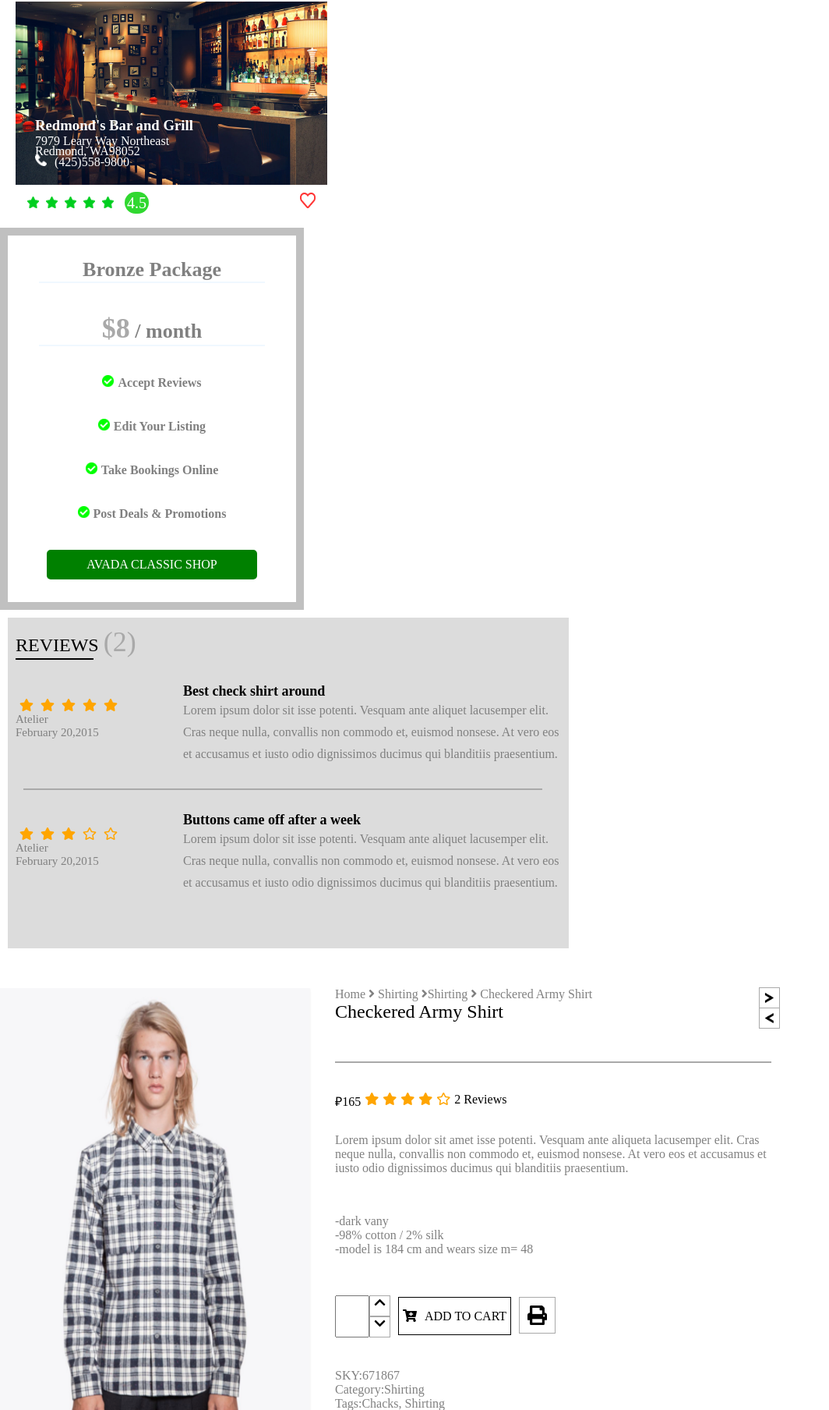
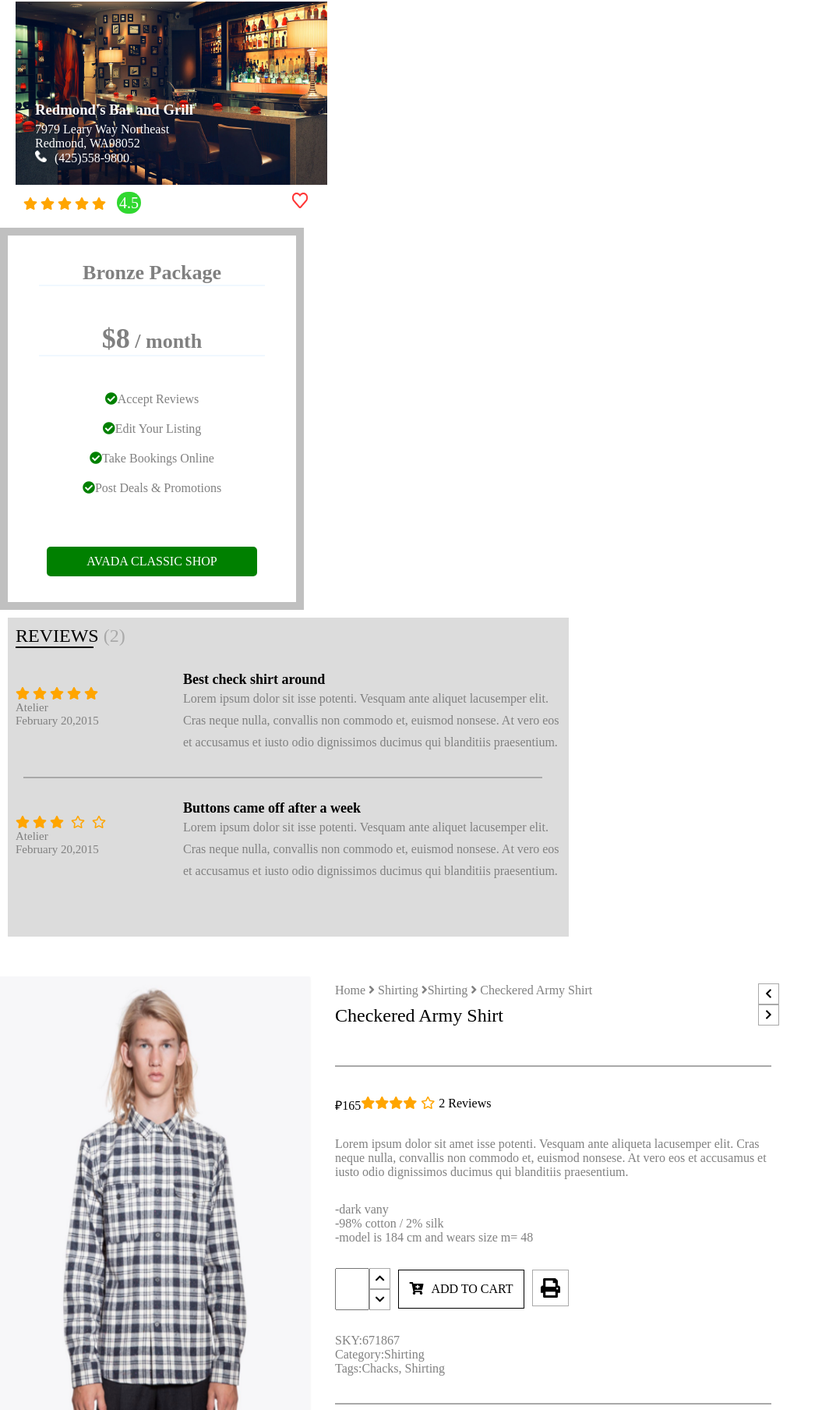
Before and after one commit to BrikBazyko/Test, a plain HTML site: page index.html in a window 1280 px wide. Shown: the part 2318-4126 px from the top of the page at 78% size, without its empty margins (0-1064 px from the left). Drawn offline with Linux system fonts and the light colour scheme; files whose address does not match are found by name.

Commit message:
Add changes

```diff
--- a/index.html
+++ b/index.html
@@ -114,71 +114,74 @@
                   <div class="header__logo">
                     <a href="#">BRIDGE</a>
                   </div>
-                  <div class="header__section">
                   <nav>
-                      <ul class="header__list">
-                        <li class="header__list-item"><a href="#">Home</a>
+                    <ul class="header__block">
+                      <li class="header__block-item"><a href="#">Home</a>
                       </li>
-                        <li class="header__list-item"><a href="#"> Demos & Features</a>
+                      <li class="header__block-item"><a href="#"> Demos & Features</a>
                       </li>
-                        <li class="header__list-item"><a href="#"> Pages</a>
+                      <li class="header__block-item"><a href="#"> Pages</a>
                       </li>
-                        <li class="header__list-item"><a href="#">Elements </a>
+                      <li class="header__block-item"><a href="#">Elements </a>
                       </li>
-                        <li class="header__list-item"><a href="#"> Work</a>
+                      <li class="header__block-item"><a href="#"> Work</a>
                       </li>
-                        <li class="header__list-item"><a href="#"> Blog</a>
+                      <li class="header__block-item"><a href="#"> Blog</a>
                       </li>
-                        <li class="header__list-item"><a href="#">Shop </a>
+                      <li class="header__block-item"><a href="#">Shop </a>
                       </li>
-                        <li class="header__list-item"> <a href="#"><img src="img/basket.png" class="header__list-img"></a>
+                      <li class="header__block-item"> <a href="#"><img src="img/basket.png" class="header__block-img"></a>
                       </li>
-                        <li class="header__list-item"><a href="#"> <img src="img/search.png" class="header__list-img"></a>
+                      <li class="header__block-item"><a href="#"> <img src="img/search.png" class="header__block-img"></a>
                       </li>
-                        <li class="header__list-item"> <a href="#"> <img src="img/bars.png" class="header__list-img"></a>
+                      <li class="header__block-item"> <a href="#"> <img src="img/bars.png" class="header__block-img"></a>
                       </li>
+                    </nav>
+                  </ul>
+                </div>
+                <!-- 8 -->
+                <div class="card-bar">
+                  <div class="card-bar__main">
+                    <div class="card-bar__section">
+                      <h3 class="card-bar__title"> Redmond's Bar and Grill
+                      </h3>
+                      <p class="card-bar__text">7979 Leary Way Northeast</p>
+                      <p class="card-bar__text">Redmond, WA98052</p>
+                      <p class="card-bar__text"><img class="card-bar__img"src="img/tube.png" alt="">(425)558-9800 </p>
                     </div>
                   </div>
-
-                  </ul>
-                </nav>
-              </div>
-            </div>
-            <!-- 8 -->
-            <div class="footer">
-              <div class="footer__main">
-                <div class="main__section">
-                  <h3 class="footer__title"> Redmond's Bar and Grill
-                  </h3>
-                  <p class="footer__text">7979 Leary Way Northeast</p>
-                  <p class="footer__text">Redmond, WA98052</p>
-                  <p class="footer__text"><img class="footer__img"src="img/tube.png" alt="">(425)558-9800 </p>
-                </div>
-              </div>
-              <div class="footer__top">
-                <img src="img/star.png" alt="" class="footer__image">
-                <img src="img/star.png" alt="" class="footer__image">
-                <img src="img/star.png" alt="" class="footer__image">
-                <img src="img/star.png" alt="" class="footer__image">
-                <img src="img/star.png" alt="" class="footer__image">
-                <span class="footer__rating">4.5</span>
-                <img src="img/heart.png" alt="" class="footer__image">
+                  <div class="card-bar__top">
+                    <i class="fas fa-star"></i>
+                    <i class="fas fa-star"></i>
+                    <i class="fas fa-star"></i>
+                    <i class="fas fa-star"></i>
+                    <i class="fas fa-star"></i>
+                    <span class="card-bar__rating">4.5</span>
+                    <img src="img/heart.png" alt="" class="card-bar__image">
                   </div>
                 </div>
                 <!-- 9 -->
                 <div class="market">
                   <h2 class="market__title">Bronze Package</h2>
-              <h2 class="market__title"><span class="title__text">$8</span> / month</h2>
-              <h4 class="market__list"><img class="list__img" src="img/check.png" alt="">Accept Reviews</h4>
-              <h4 class="market__list"><img class="list__img" src="img/check.png" alt="">Edit Your Listing</h4>
-              <h4 class="market__list"><img class="list__img" src="img/check.png" alt="">Take Bookings Online</h4>
-              <h4 class="market__list"><img class="list__img" src="img/check.png" alt="">Post Deals & Promotions</h4>
-              <a class="market-btn" href="#"> AVADA CLASSIC SHOP</a>
+                  <h2 class="market__title"><span class="price__text">$8</span> / month</h2>
+                  <ul>
+                    <li class="market__list"><i class="fas fa-check-circle"></i>Accept Reviews
+                    </li>
+                    <li class="market__list"><i class="fas fa-check-circle"></i>Edit Your Listing
+                    </li>
+                    <li class="market__list">
+                      <i class="fas fa-check-circle"></i>Take Bookings Online
+                    </li>
+                    <li class="market__list">
+                      <i class="fas fa-check-circle"></i>Post Deals & Promotions
+                    </li>
+                  </ul>
+                  <a class="btn btn-market" href="#"> AVADA CLASSIC SHOP</a>
                 </div>
                 <!-- 10 -->
                 <div class="comment">
-              <h2 class="title">REVIEWS <span class="title__text">(2)</span></h3>
-                <div class="comment__section">
+                  <h2 class="title">REVIEWS <span class="comment__cout">(2)</span></h2>
+                  <div class="comment__review">
                     <div class="comment__list">
                       <i class="fas fa-star" ></i>
                       <i class="fas fa-star" ></i>
@@ -195,7 +198,7 @@
                         et accusamus et iusto odio dignissimos ducimus qui blanditiis praesentium.</p>
                       </div>
                     </div>
-                  <div class="comment__section">
+                    <div class="comment__review">
                       <div class="comment__list">
                         <i class="fas fa-star" ></i>
                         <i class="fas fa-star" ></i>
@@ -214,57 +217,56 @@
                       </div>
                     </div>
                     <!-- 11 -->
-                  <div class="page">
-                    <img src="img/man.png" alt="" class="page__img">
-                    <div class="page__content">
-                      <div class="page__content-menu">
-                        <div class="page__toolbar"> <p><a href="#">Home</a> <i class="fas fa-angle-right"> </i> <a href="#">Shirting</a> <i class="fas fa-angle-right"> </i><a href="#">Shirting</a> <i class="fas fa-angle-right"> </i> <a href="#">Checkered Army Shirt</a>
+                    <div class="product">
+                      <img src="img/man.png" alt="" class="product__img">
+                      <div class="product__content">
+                        <div class="product__content-menu">
+                          <div class="product__toolbar"> <p class="text"><a href="#">Home</a> <i class="fas fa-angle-right"> </i> <a href="#">Shirting</a> <i class="fas fa-angle-right"> </i><a href="#">Shirting</a> <i class="fas fa-angle-right"> </i> <a href="#">Checkered Army Shirt</a>
                           </p>
-                        <h2 class="page__title">Checkered Army Shirt</h2>
+                          <h2 class="product__title">Checkered Army Shirt</h2>
                         </div>
-                      <div class="page__menu"> <a href="#"><img class="page__button" src="img/arrow-right.png" alt=""></a> <a href="#"><img class="page__button" src="img/arrow-left.png" alt=""></a> </div>
+                        <div class="product__menu">
+                          <button type="button" name="button" class="btn"><i class="fas fa-chevron-left"></i></button>
+                          <button type="button" name="button" class="btn"><i class="fas fa-chevron-right"></i></button>
                         </div>
-                    <div class="page__price">
+                      </div>
+                      <div class="product__price">
                         <p>₽165</p>
                         <i class="fas fa-star"></i>
                         <i class="fas fa-star"></i>
                         <i class="fas fa-star"></i>
                         <i class="fas fa-star"></i>
                         <i class="far fa-star"></i>
-                      <p class="page__visitors">2 Reviews</p>
+                        <p class="product__visitors">2 Reviews</p>
                       </div>
-                    <p class="page__text">Lorem ipsum dolor sit amet isse potenti. Vesquam ante aliqueta lacusemper elit. Cras
+                      <p class="product__text">Lorem ipsum dolor sit amet isse potenti. Vesquam ante aliqueta lacusemper elit. Cras
                         neque nulla, convallis non commodo et, euismod nonsese. At vero eos et accusamus et
                         iusto odio dignissimos ducimus qui blanditiis praesentium.
                       </p>
-                    <div class="page__caption">
+                      <div class="product__caption">
                         <p>-dark vany</p>
                         <p>-98% cotton / 2% silk</p>
                         <p>-model is 184 cm and wears size m= 48</p>
                       </div>
-                    <div class="page__block">
+                      <div class="product__block">
                         <input type="text" name="" value="" class="block-button-amount">
-                      <div class="page__block-button">
-                        <a  href="#"> <i class="fas fa-chevron-up"></i> </a>
-                        <a href="#"> <i class="fas fa-chevron-down"></i> </a>
+                        <div class="product__block-button">
+                          <button class="btn" type="button" name="button"> <i class="fas fa-chevron-up"></i></button>
+                          <button class="btn" type="button"><i class="fas fa-chevron-down"></i></button>
                         </div>
-                      <div class="page__block-btn">
                         <a href="#" class="block__btn"> <i class="fas fa-cart-plus"></i>ADD TO CART</a>
+                        <a href="#">  <img src="img/print.png" alt="" class="product__block-img"></a>
                       </div>
-                      <div class="page__block-print">
-                        <a href="#">  <img src="img/print.png" alt="" class="page__block-img"></a>
-                      </div>
-                    </div>
-                    <div class="page__caption down">
+                      <div class="product__caption down">
                         <p>SKY:671867</p>
                         <p>Category:Shirting</p>
                         <p>Tags:Chacks, Shirting</p>
                       </div>
-                    <div class="page__social">
-                      <p  class="page__social-title">Share</p>
-                      <p class="page__social-img"> <i class="fab fa-facebook-f"></i> 0</p>
-                      <p class="page__social-img"> <i class="fab fa-twitter"></i></p>
-                      <p class="page__social-img"><i class="fab fa-instagram"></i>1</p>
+                      <div class="social">
+                        <p  class="social-title">Share</p>
+                        <p class="social-icon"><i class="fab fa-facebook-f"></i> 0 </p>
+                        <p class="social-icon"> <i class="fab fa-twitter"></i></p>
+                        <p class="social-icon"><i class="fab fa-instagram"></i> 1 </p>
                       </div>
                     </div>
                   </body>
--- a/style/style.css
+++ b/style/style.css
@@ -200,25 +200,23 @@
   padding: 20px;
   background: gray;
 }
-.header__section{
 
-}
 a{
   text-decoration: none;
   color: black;
 }
-.header__list{
+.header__block{
   display: flex;
   align-items: center;
 }
-.header__list-item{
+.header__block-item{
   padding: 10px 15px;
   margin-left: 10px;
   font-size: 18px;
   text-transform: uppercase;
 }
 
-.header__list-img{
+.header__block-img{
   width: 18px;
   height: 18px;
 }
@@ -232,10 +230,10 @@ li{
   font-family: sans-serif;
   padding: 15px;
 }
-.footer{
+.card-bar{
   margin: 20px;
 }
-.footer__main{
+.card-bar__main{
   background-image: url(C:/Users/brikb/Downloads/Test/img/bar.jpg);
   background-size: cover;
   width: 400px;
@@ -243,16 +241,16 @@ li{
   color: white;
   display: flex;
 }
-.main__section{
+.card-bar__section{
   display: flex;
   flex-direction: column;
   justify-content: flex-end;
   margin: 25px;
 }
-.footer__title{
-  margin-bottom: 0;
+.card-bar__title{
+  margin-bottom: 5px;
 }
-.footer__rating{
+.card-bar__rating{
   background: #30d830;
   border-radius: 16px;
   color: white;
@@ -261,27 +259,25 @@ li{
   margin-left: 10px;
 }
 
-.footer__top{
+.card-bar__top{
   margin: 10px;
 }
-.footer__image{
+.card-bar__image{
   height: 15px;
   width: 15px;
   margin-left: 5px;
 }
-.footer__image:last-child{
+.card-bar__image:last-child{
   margin-left: 190px;
   width: 20px;
   height: 20px;
 }
-.footer__img{
+.card-bar__img{
   width: 15px;
   height: 15px;
   margin-right: 10px;
 }
-.footer__text{
-  margin-bottom: -5px;
-}
+
 .market{
   display: flex;
   flex-direction: column;
@@ -297,7 +293,7 @@ li{
   color: gray;
   font-size: 26px;
 }
-.title__text{
+.price__text{
   font-size: 36px;
 }
 .list__img{
@@ -305,8 +301,13 @@ li{
   width: 15px;
   margin-right: 5px;
 }
+.fas.fa-check-circle{
+  color: green;
+}
 .market__list{
   color: gray;
+  text-align: center;
+  margin-bottom: 20px;
 }
 .market__title::after{
   display: flex;
@@ -315,7 +316,7 @@ li{
   height: 2px;
   background: aliceblue;;
 }
-.market-btn{
+.btn.btn-market{
   background: green;
   text-decoration: none;
   color: white;
@@ -348,10 +349,10 @@ h2.title::after{
 .far.fa-star{
   color: orange;
 }
-.title__text{
+.comment__cout{
   color: darkgray;
 }
-.comment__section{
+.comment__review{
   display: flex;
   margin-bottom: 60px;
 }
@@ -377,7 +378,7 @@ h2.title::after{
   color: gray;
   line-height: 28px;
 }
-.comment__section:last-child::after{
+.comment__review:last-child::after{
   display: flex;
   position: absolute;
   content: "";
@@ -391,26 +392,27 @@ a{
   text-decoration: none;
   color: black;
 }
-.page{
+.product{
   margin-top: 50px;
   display: flex;
   width: 1000px;
 }
-.page__content{
+.product__content{
   margin-left: 30px;
+  margin-top: 10px;
 }
-.page__content-menu{
+.product__content-menu{
   display: flex;
 }
-.page__menu a{
+.product__menu a{
   height: 26px;
   width: 26px;
 }
-.page__toolbar{
+.product__toolbar{
   flex-grow: 1;
   margin-bottom: 90px;
 }
-.page__toolbar::after{
+.product__toolbar::after{
   display: flex;
   position: absolute;
   content: "";
@@ -419,30 +421,27 @@ a{
   background: darkgray;
   margin-top: 50px;
 }
-.page__menu{
+.product__menu{
   display: flex;
   flex-direction: column;
 }
 .fas.fa-star{
-  margin-left: 5px;
   color: orange;
 }
 .far.fa-star{
   margin-left: 5px;
   color: orange;
 }
-.page__visitors{
+.product__visitors{
   margin-left: 5px;
 }
-
-.page__title{
+.product__title{
   font-weight: normal;
 }
-
-.page__toolbar a{
+.product__toolbar a{
   color: gray;
 }
-.page__toolbar p{
+.product__toolbar p{
   color: gray;
 }
 .block__btn{
@@ -453,38 +452,61 @@ a{
   margin-left: 10px;
   background: white;
 }
-.page__img{
+.product__img{
   height: 600px;
   width: 400px;
 }
-.page__block-button{
+.product__block-button{
   display: flex;
   flex-direction: column;
 }
-.page__price{
+.product__price{
   display: flex;
 }
-.page__button{
+.product__button{
   border: 1px solid darkgray;
 }
-.page__block{
+.product__block{
   display: flex;
   align-items: center;
-  margin-top: 50px;
+  margin-top: 30px;
 }
-.page__caption{
-  margin-top: 50px;
+.product__caption{
+  margin-top: 30px;
   color: gray;
 }
+.text{
+  margin-bottom: 10px;
+}
+.fas.fa-chevron-left{
+  border: 1px solid darkgray;
+  width: 25px;
+  height: 25px;
+  display: flex;
+  justify-content: center;
+  align-items: center;
+}
+.fas.fa-chevron-right{
+  border: 1px solid darkgray;
+  width: 25px;
+  height: 25px;
+  display: flex;
+  justify-content: center;
+  align-items: center;
+}
 .fas.fa-chevron-up{
+  display: flex;
+  justify-content: center;
+  align-items: center;
   border: 1px solid darkgray;
-  text-align: center;
   height: 25px;
   width: 25px;
 }
 .fas.fa-chevron-down{
+  display: flex;
+  justify-content: center;
+  align-items: center;
   border: 1px solid darkgray;
-  text-align: center;
   height: 25px;
   width: 25px;
 }
@@ -493,37 +515,44 @@ a{
   height: 50px;
   text-align: center;
 }
-.page__button{
+.product__button{
   width: 25px;
   height: 25px;
 }
 .fas.fa-cart-plus{
   margin-right: 10px;
 }
-.page__block-img{
+.product__block-img{
   border: 1px solid darkgray;
   height: 25px;
   width: 25px;
   margin-left: 10px;
   padding: 10px;
 }
-.page__caption.down{
-  margin-top: 40px;
+.product__caption.down{
+  margin-top: 30px;
 }
-.page__social{
+.social{
   display: flex;
   position: relative;
   margin-top: 50px;
 }
-.page__social-img{
+.product__social-img{
   margin-left: 15px;
   color: gray;
 }
-.page__text{
+.product__text{
   color: gray;
   margin-top: 30px;
 }
-.page__social::before{
+.btn{
+  border: 0;
+  background: white;
+}
+.social-icon{
+  margin-left: 15px;
+}
+.social::before{
   display: flex;
   position: absolute;
   content: "";
@@ -532,7 +561,7 @@ a{
   background: darkgray;
   margin-top: -15px;
 }
-.page__social-title::after{
+.social-title::after{
   display: flex;
   position: absolute;
   content: "";
```
Lines whose indentation alone changed are shown as unchanged.
